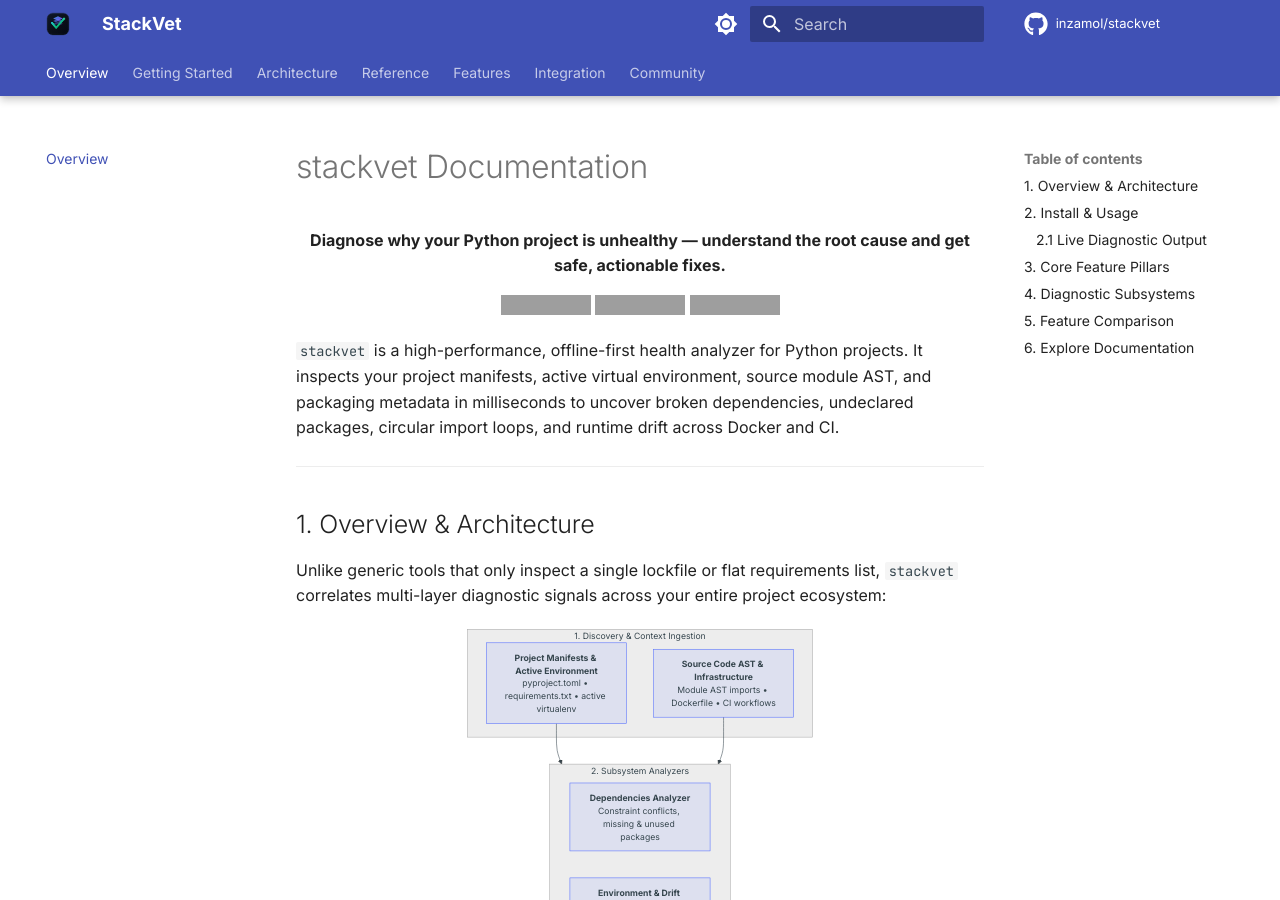
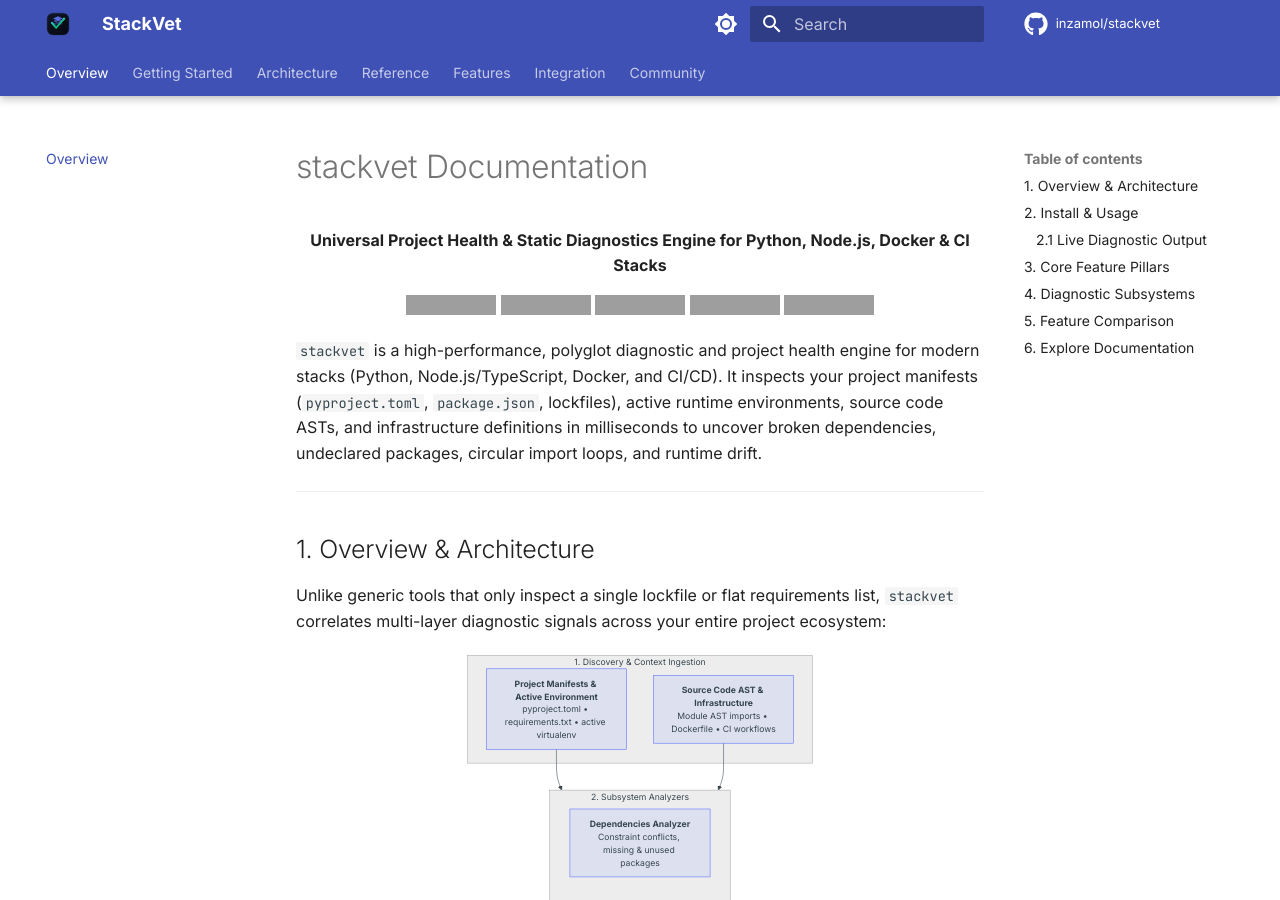
Before and after one commit to inzamol/stackvet, an MkDocs documentation site: the page built from docs/index.md, in a window 1280 px wide and 900 px high. Built offline with MkDocs 1.6.1 and Material for MkDocs 9.7.7, drawn with Linux system fonts in a browser that asks for light colours; emoji names are drawn with the system emoji font; comment, search, counter and statistics services are not loaded; grey boxes are pictures that could not be loaded.

Commit message:
docs: update badges with PyPI dynamic version and npm, add polyglot tagline

```diff
--- a/docs/index.md
+++ b/docs/index.md
@@ -2,15 +2,17 @@
 
 <div align="center" markdown>
 
-**Diagnose why your Python project is unhealthy — understand the root cause and get safe, actionable fixes.**
+**Universal Project Health & Static Diagnostics Engine for Python, Node.js, Docker & CI Stacks**
 
-[![PyPI Version](https://img.shields.io/badge/pypi-v0.1.1-blue.svg)](https://pypi.org/project/stackvet/)
+[![PyPI Version](https://img.shields.io/pypi/v/stackvet.svg?color=blue)](https://pypi.org/project/stackvet/)
+[![npm Version](https://img.shields.io/npm/v/@inzamol/stackvet.svg?color=cb3837)](https://www.npmjs.com/package/@inzamol/stackvet)
 [![Python Versions](https://img.shields.io/badge/python-3.10%20%7C%203.11%20%7C%203.12%20%7C%203.13-blue)](https://pypi.org/project/stackvet/)
+[![Node Versions](https://img.shields.io/badge/node-%3E%3D16-brightgreen.svg)](https://www.npmjs.com/package/@inzamol/stackvet)
 [![License: MIT](https://img.shields.io/badge/License-MIT-green.svg)](https://opensource.org/licenses/MIT)
 
 </div>
 
-`stackvet` is a high-performance, offline-first health analyzer for Python projects. It inspects your project manifests, active virtual environment, source module AST, and packaging metadata in milliseconds to uncover broken dependencies, undeclared packages, circular import loops, and runtime drift across Docker and CI.
+`stackvet` is a high-performance, polyglot diagnostic and project health engine for modern stacks (Python, Node.js/TypeScript, Docker, and CI/CD). It inspects your project manifests (`pyproject.toml`, `package.json`, lockfiles), active runtime environments, source code ASTs, and infrastructure definitions in milliseconds to uncover broken dependencies, undeclared packages, circular import loops, and runtime drift.
 
 ---
 
```
